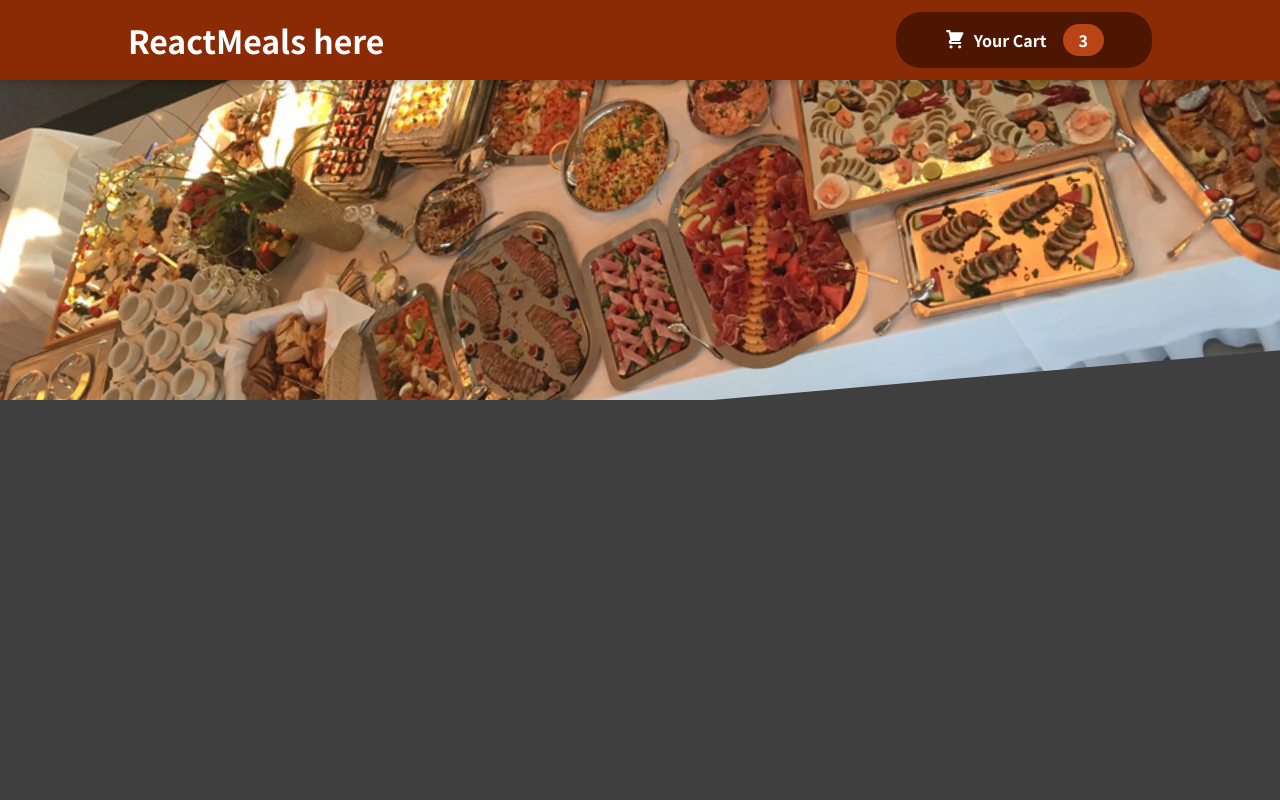
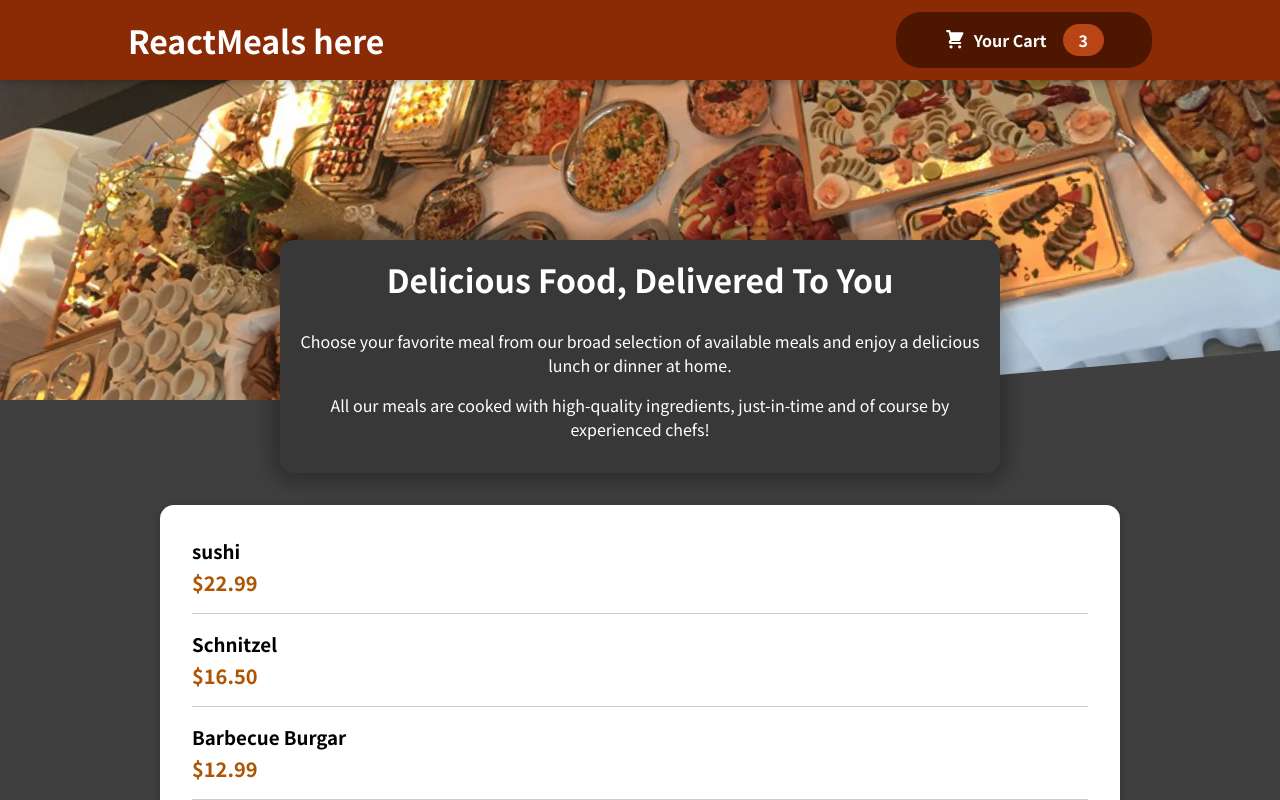
Before and after one commit to Siddharthirkal/Restuarant-Website-React, a React (Create React App) app: page / in a window 1280 px wide. Shown: the top 800 px of the page. Built offline with nearby package versions, Linux system fonts and the light colour scheme.

Commit message:
MakingItemsVisible

```diff
--- a/src/App.js
+++ b/src/App.js
@@ -1,10 +1,14 @@
 import React, { Fragment } from "react";
 import Header from "./components/Layout/Header";
+import Meals from "./components/Meals/Meals";
 
 function App() {
   return (
     <Fragment>
       <Header />
+      <main>
+        <Meals />
+      </main>
     </Fragment>
   );
 }
--- /dev/null
+++ b/src/components/Meals/AvailableMeals.js
@@ -0,0 +1,51 @@
+import classes from "./AvailableMeals.module.css";
+import Card from "../UI/Card";
+import MealItem from "./MealsItem/MealsItem";
+
+const DUMMY_MEALS = [
+  {
+    id: "m1",
+    name: "sushi",
+    description: "Finest fish and vaggies",
+    price: 22.99,
+  },
+  {
+    id: "m2",
+    name: "Schnitzel",
+    description: "A german specialty",
+    price: 16.5,
+  },
+  {
+    id: "m3",
+    name: "Barbecue Burgar",
+    description: "American, raw, meaty",
+    price: 12.99,
+  },
+  {
+    id: "m4",
+    name: "Green Bowl",
+    description: "Healthy...and green",
+    price: 18.99,
+  },
+];
+
+const AvailableMeals = () => {
+  const mealsList = DUMMY_MEALS.map((meal) => (
+    <MealItem
+      key={meal.id}
+      name={meal.name}
+      description={meal.description}
+      price={meal.price}
+    />
+  ));
+
+  return (
+    <section className={classes.meals}>
+      <Card>
+        <ul>{mealsList}</ul>
+      </Card>
+    </section>
+  );
+};
+
+export default AvailableMeals;
--- /dev/null
+++ b/src/components/Meals/AvailableMeals.module.css
@@ -0,0 +1,24 @@
+.meals {
+    max-width: 60rem;
+    width: 90%;
+    margin: 2rem auto;
+    animation: meals-appear 1s ease-out forwards;
+  }
+
+  .meals ul {
+    list-style: none;
+    margin: 0;
+    padding: 0;
+  }
+
+  @keyframes meals-appear {
+    from {
+      opacity: 0;
+      transform: translateY(3rem);
+    }
+
+    to {
+      opacity: 1;
+      transform: translateY(0);
+    }
+  }
--- /dev/null
+++ b/src/components/Meals/Meals.js
@@ -0,0 +1,15 @@
+import { Fragment } from "react";
+
+import MealsSummary from "./MealsSummary";
+import AvailableMeals from "./AvailableMeals";
+
+const Meals = () => {
+  return (
+    <Fragment>
+      <MealsSummary />
+      <AvailableMeals />
+    </Fragment>
+  );
+};
+
+export default Meals;
--- /dev/null
+++ b/src/components/Meals/MealsItem/MealsItem.js
@@ -0,0 +1,19 @@
+import classes from './MealsItem.module.css';
+
+const MealItem = (props) => {
+    const price = `$${props.price.toFixed(2)}`;
+  return (
+    <li className={classes.meal}>
+      <div>
+        <h3>{props.name}</h3>
+        <div className={classes.descripton}>{props.descripton}</div>
+        <div className={classes.price}>{price}</div>
+      </div>
+      <div>
+
+      </div>
+    </li>
+  );
+};
+
+export default MealItem;
--- /dev/null
+++ b/src/components/Meals/MealsItem/MealsItem.module.css
@@ -0,0 +1,22 @@
+.meal {
+    display: flex;
+    justify-content: space-between;
+    margin: 1rem;
+    padding-bottom: 1rem;
+    border-bottom: 1px solid #ccc;
+  }
+
+  .meal h3 {
+    margin: 0 0 0.25rem 0;
+  }
+
+  .description {
+    font-style: italic;
+  }
+
+  .price {
+    margin-top: 0.25rem;
+    font-weight: bold;
+    color: #ad5502;
+    font-size: 1.25rem;
+  }
--- /dev/null
+++ b/src/components/Meals/MealsSummary.js
@@ -0,0 +1,19 @@
+import classes from './MealsSummary.module.css';
+
+const MealsSummary = () => {
+  return (
+    <section className={classes.summary}>
+      <h2>Delicious Food, Delivered To You</h2>
+      <p>
+        Choose your favorite meal from our broad selection of available meals
+        and enjoy a delicious lunch or dinner at home.
+      </p>
+      <p>
+        All our meals are cooked with high-quality ingredients, just-in-time and
+        of course by experienced chefs!
+      </p>
+    </section>
+  );
+};
+
+export default MealsSummary;
--- /dev/null
+++ b/src/components/Meals/MealsSummary.module.css
@@ -0,0 +1,18 @@
+.summary {
+    text-align: center;
+    max-width: 45rem;
+    width: 90%;
+    margin: auto;
+    margin-top: -10rem;
+    position: relative;
+    background-color: #383838;
+    color: white;
+    border-radius: 14px;
+    padding: 1rem;
+    box-shadow: 0 1px 18px 10px rgba(0, 0, 0, 0.25);
+  }
+
+  .summary h2 {
+    font-size: 2rem;
+    margin-top: 0;
+  }
--- /dev/null
+++ b/src/components/UI/Card.js
@@ -0,0 +1,7 @@
+import classes from './Card.module.css'
+
+const Card = props => {
+    return <div className={classes.card}>{props.children}</div>
+};
+
+export default Card;
--- /dev/null
+++ b/src/components/UI/Card.module.css
@@ -0,0 +1,6 @@
+.card {
+    padding: 1rem;
+    box-shadow: 0 2px 8px rgba(0, 0, 0, 0.25);
+    border-radius: 14px;
+    background-color: white;
+  }
```
Also changed, not shown: src/components/Meals/MealsItem/MealItemForm.js (added).
